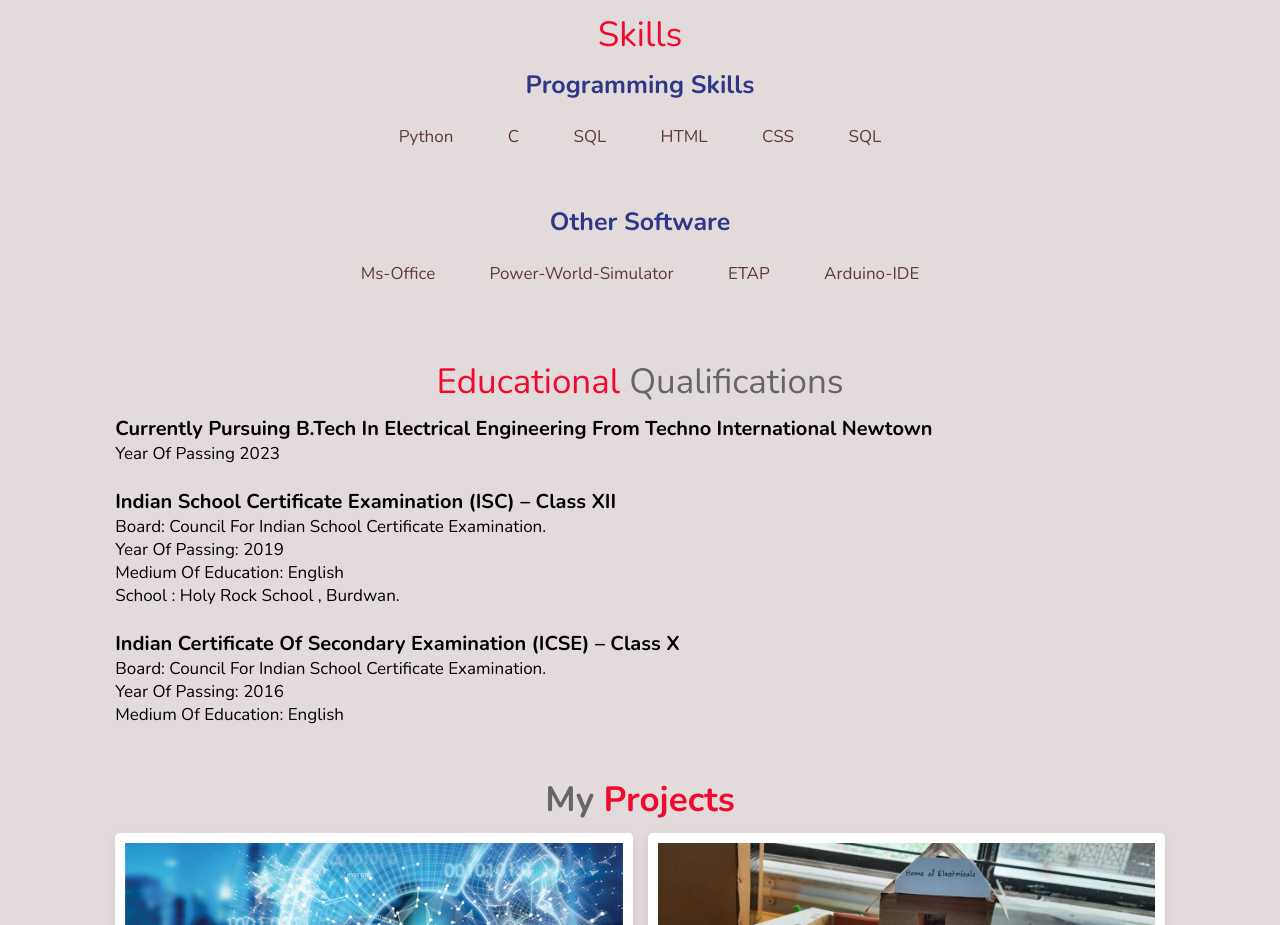
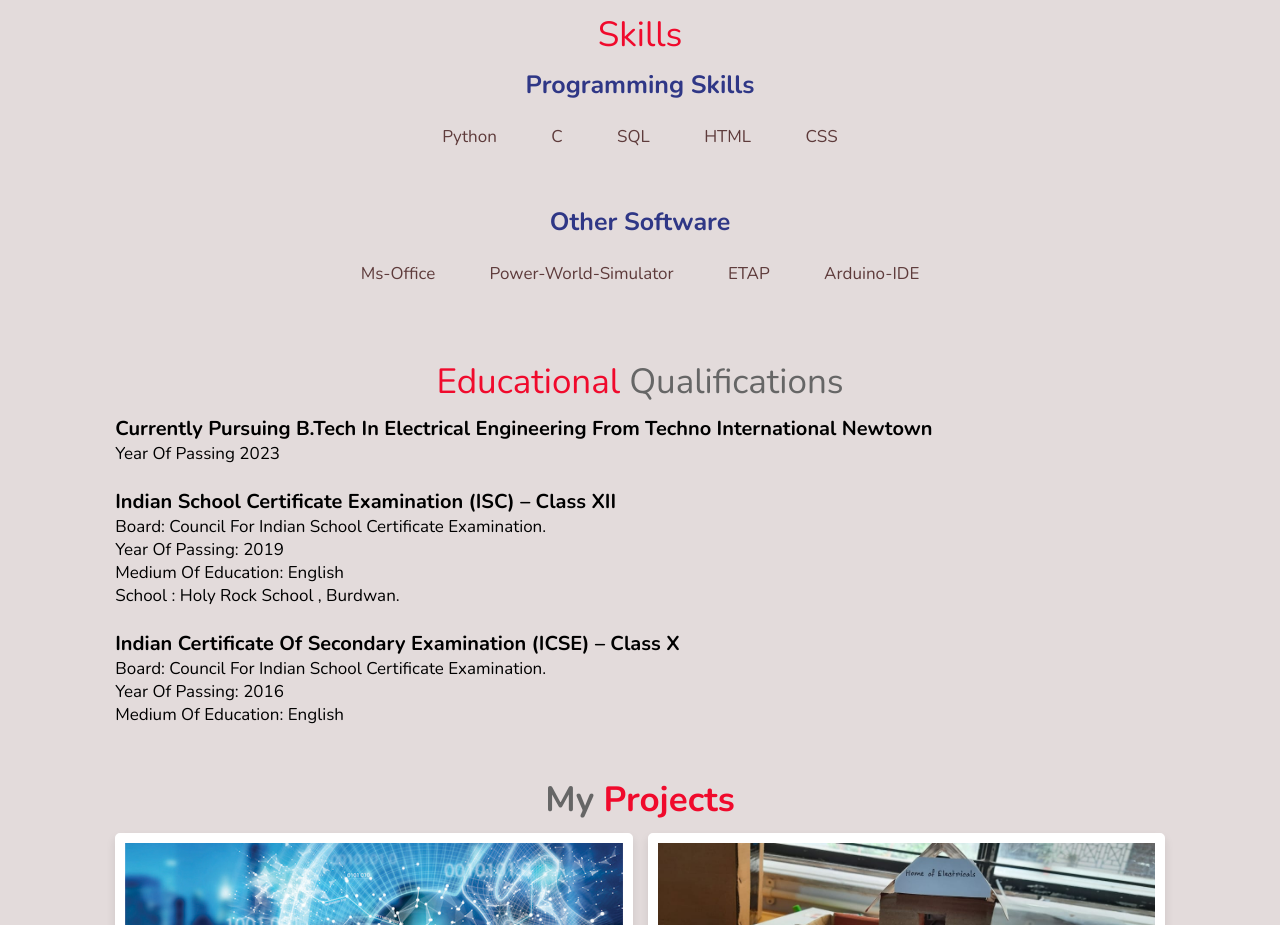
Before and after one commit to richka0804/richika0804.github.io, a plain HTML site: page index.html in a window 1280 px wide. Shown: the part 840-1765 px from the top of the page. Drawn offline with nearby package versions, Linux system fonts and the light colour scheme.

Commit message:
Update index.html

```diff
--- a/index.html
+++ b/index.html
@@ -42,7 +42,7 @@
     <div class="heading">
        <span> Skills</span></div>
      <h3 class="content">Programming skills</h3>
-    <p4><br>  Python   C   SQL  HTML  CSS  SQL<br><br></p4>
+    <p4><br>  Python   C   SQL  HTML  CSS <br><br></p4>
      <h3><br>Other software</h3>
      <p4> <span><br>Ms-Office   Power-World-simulator   ETAP    Arduino-IDE<br><br></span></p4>
 
```
